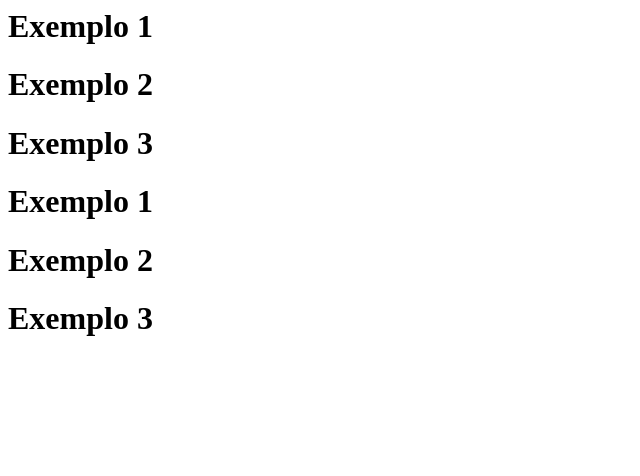
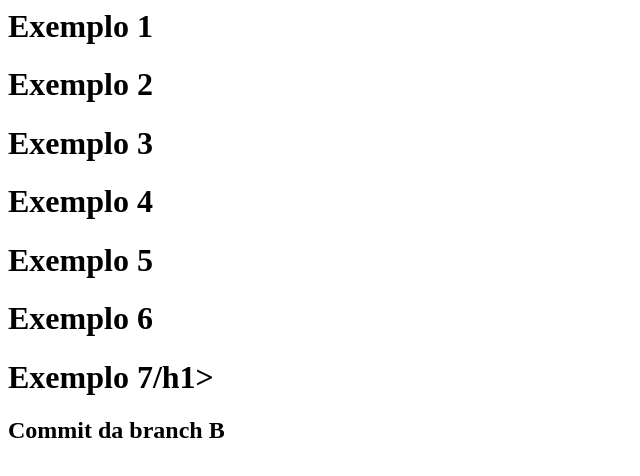
Before and after one commit to leonarah/meu_projeto_versionado, a plain HTML site: page index.html in a window 1280 px wide. Shown: the whole page, without its empty margins (0-640 px from the left). Drawn offline with Linux system fonts and the light colour scheme.

Commit message:
commit 1 da branch B

```diff
--- a/index.html
+++ b/index.html
@@ -6,8 +6,10 @@
 		<h1>Exemplo 1</h1>
 		<h1>Exemplo 2</h1>
 		<h1>Exemplo 3</h1>
-		<h1>Exemplo 1</h1>
-		<h1>Exemplo 2</h1>
-		<h1>Exemplo 3</h1>
+		<h1>Exemplo 4</h1>
+		<h1>Exemplo 5</h1>
+		<h1>Exemplo 6</h1>
+		<h1>Exemplo 7/h1>
+		<h2>Commit da branch B</h2>
 	</body>
 </html>
```
